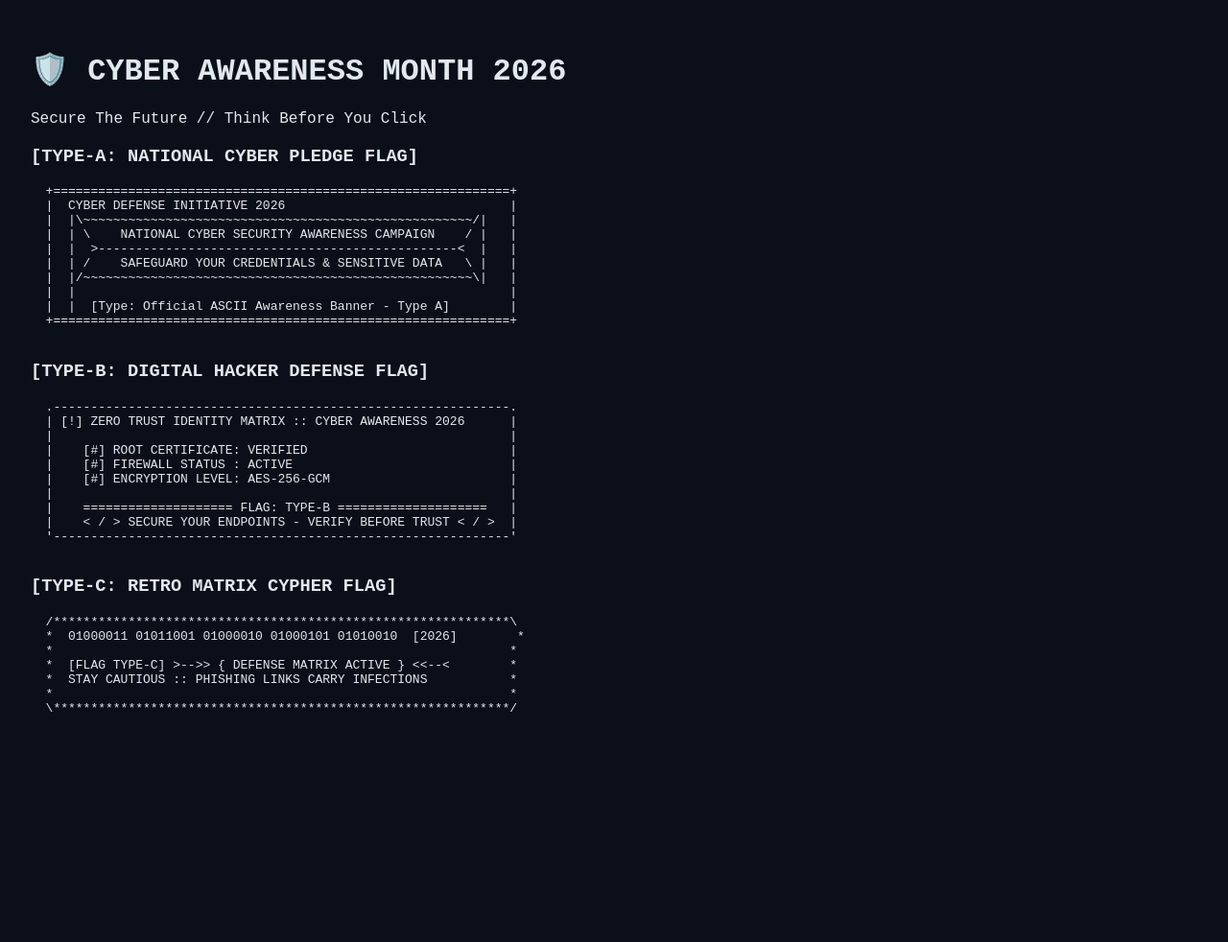
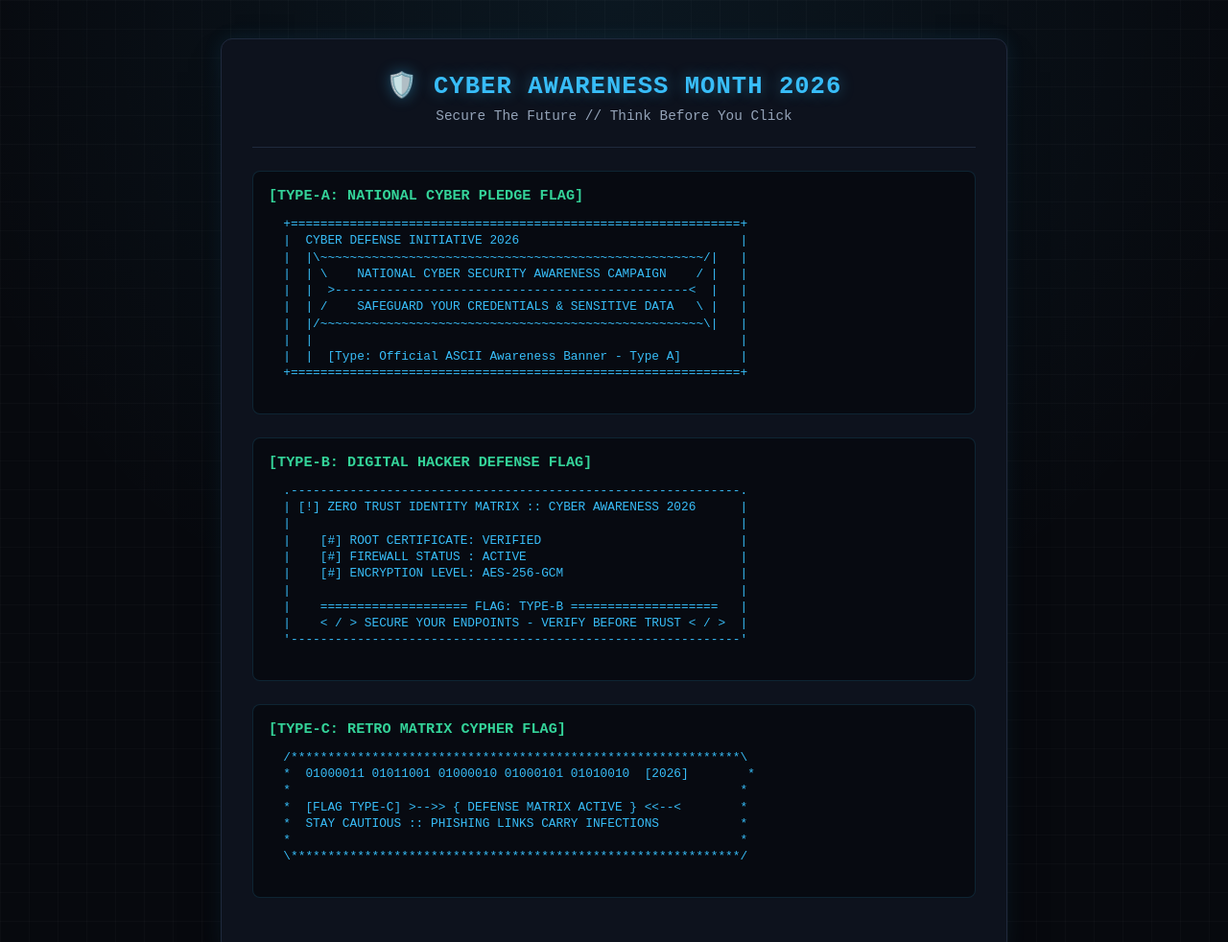
Before and after one commit to nfsu-delhi/cyber-awareness-month-2026, a plain HTML site: page index.html in a window 1280 px wide. Shown: the top 982 px of the page at 96% size. Before the commit the page ends 806 px from the top, so only its background shows below. Drawn offline with Linux system fonts and the light colour scheme.

Commit message:
style: polish dark cyberpunk layout and visual components

```diff
--- a/style.css
+++ b/style.css
@@ -1,18 +1,94 @@
-/* Cyber Awareness Month 2026 - Cyberpunk Terminal Aesthetic */
+/* Cyber Awareness Month 2026 - Modern Terminal Theme */
 :root {
-  --bg-color: #0b0f19;
-  --card-bg: #111827;
-  --text-main: #e2e8f0;
-  --accent-cyan: #06b6d4;
-  --accent-green: #10b981;
-  --accent-pink: #ec4899;
-  --border-color: #1e293b;
+  --bg: #07090e;
+  --panel: #0d121d;
+  --border: #1f293d;
+  --accent-cyan: #38bdf8;
+  --accent-emerald: #34d399;
+  --accent-amber: #fbbf24;
+  --accent-rose: #f43f5e;
+  --text-primary: #f1f5f9;
+  --text-muted: #94a3b8;
 }
 
+* { box-sizing: border-box; }
 body {
   margin: 0;
+  min-height: 100vh;
+  background-color: var(--bg);
+  background-image:
+    radial-gradient(circle at 50% 0%, rgba(56, 189, 248, 0.08) 0%, transparent 60%),
+    linear-gradient(rgba(255, 255, 255, 0.02) 1px, transparent 1px),
+    linear-gradient(90deg, rgba(255, 255, 255, 0.02) 1px, transparent 1px);
+  background-size: 100% 100%, 30px 30px, 30px 30px;
+  color: var(--text-primary);
+  font-family: 'SF Mono', 'Fira Code', 'Courier New', monospace;
+  display: flex;
+  justify-content: center;
+  padding: 2.5rem 1rem;
+}
+
+.terminal-container {
+  max-width: 820px;
+  width: 100%;
+  background: var(--panel);
+  border: 1px solid var(--border);
+  border-radius: 12px;
+  box-shadow: 0 20px 40px -15px rgba(0, 0, 0, 0.7), 0 0 20px rgba(56, 189, 248, 0.1);
   padding: 2rem;
-  background-color: var(--bg-color);
-  color: var(--text-main);
-  font-family: 'Courier New', Courier, monospace;
+  overflow: hidden;
 }
+
+header {
+  border-bottom: 1px solid var(--border);
+  padding-bottom: 1.5rem;
+  margin-bottom: 1.5rem;
+  text-align: center;
+}
+
+h1 {
+  margin: 0 0 0.5rem 0;
+  font-size: 1.6rem;
+  letter-spacing: 1px;
+  color: var(--accent-cyan);
+  text-shadow: 0 0 15px rgba(56, 189, 248, 0.4);
+}
+
+.subtitle {
+  color: var(--text-muted);
+  font-size: 0.9rem;
+  margin: 0;
+}
+
+.flag-section {
+  margin-bottom: 1.5rem;
+  background: rgba(0, 0, 0, 0.4);
+  border: 1px solid rgba(56, 189, 248, 0.15);
+  border-radius: 8px;
+  padding: 1rem;
+}
+
+.flag-section h3 {
+  margin: 0 0 0.75rem 0;
+  font-size: 0.95rem;
+  color: var(--accent-emerald);
+}
+
+.ascii-flag {
+  margin: 0;
+  color: #38bdf8;
+  font-size: 0.8rem;
+  line-height: 1.35;
+  overflow-x: auto;
+  white-space: pre;
+}
+
+.pledge-banner {
+  margin-top: 1.5rem;
+  padding: 1rem;
+  background: rgba(52, 211, 153, 0.08);
+  border-left: 3px solid var(--accent-emerald);
+  border-radius: 4px;
+  font-size: 0.85rem;
+  color: var(--text-muted);
+}
```
